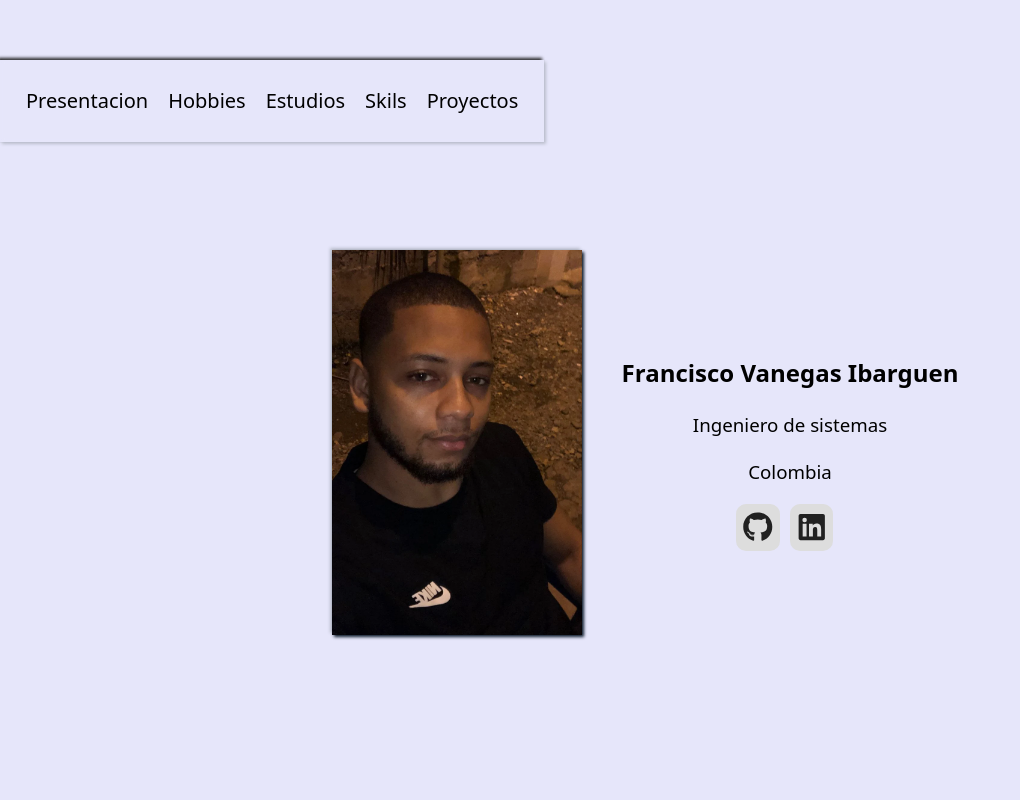
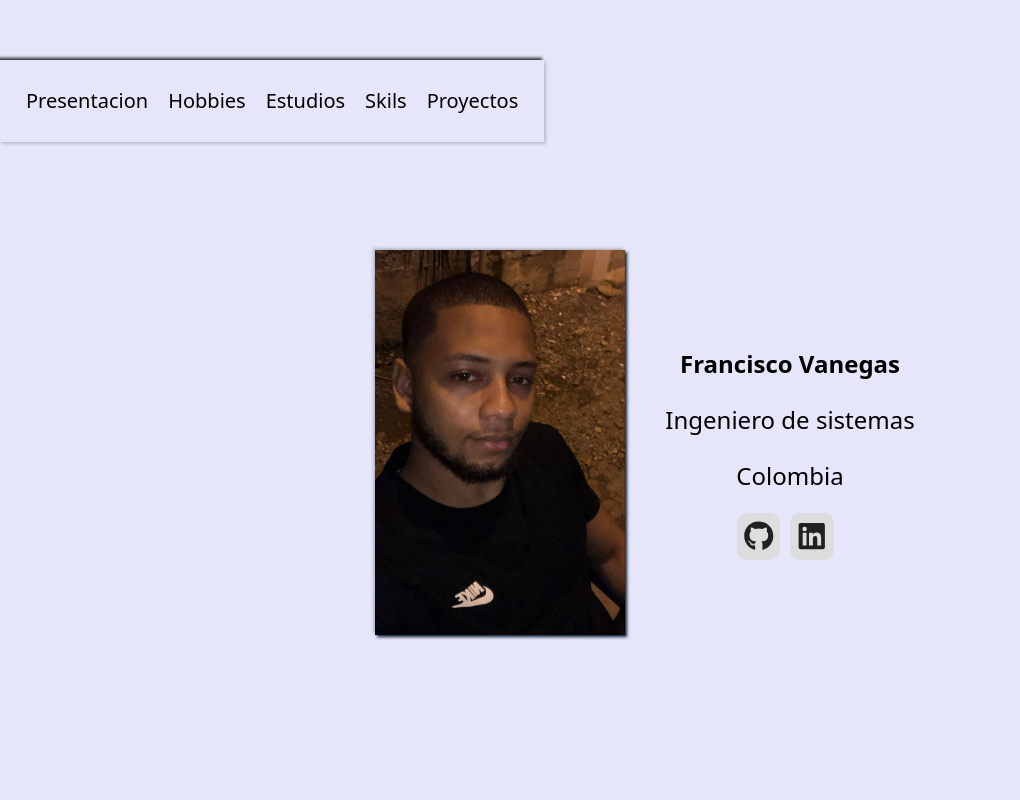
Before and after one commit to FranciscoDJVI/Portafolio, a React (Vite) app in the folder portafolio/: page / in a window 1280 px wide. Shown: the top 800 px of the page, without its empty margins (0-1020 px from the left). Built offline with nearby package versions, Linux system fonts and the light colour scheme; a web font is replaced by a local one.

Commit message:
change text avatar

```diff
--- a/portafolio/src/components/Avatar.jsx
+++ b/portafolio/src/components/Avatar.jsx
@@ -21,9 +21,9 @@ function Avatar() {
         animate={{ opacity: 1, y: 0 }}
         transition={{ duration: 0.5, ease: "easeOut" }}
       >
-        <h1>Francisco Vanegas Ibarguen</h1>
-        <h3>Ingeniero de sistemas</h3>
-        <h3>Colombia</h3>
+        <h1>Francisco Vanegas </h1>
+        <h2>Ingeniero de sistemas</h2>
+        <h2>Colombia</h2>
         <a
           href="https://github.com/FranciscoDJVI"
           target="_blank"
```
